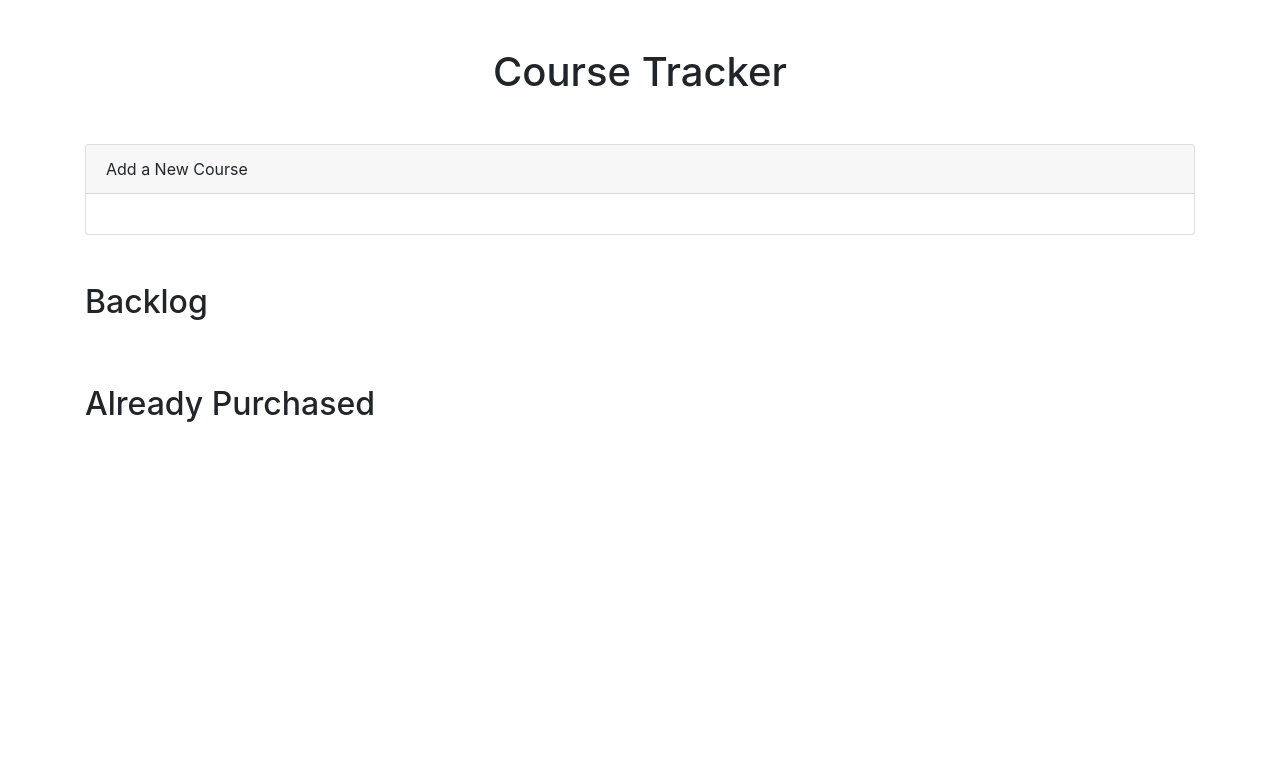
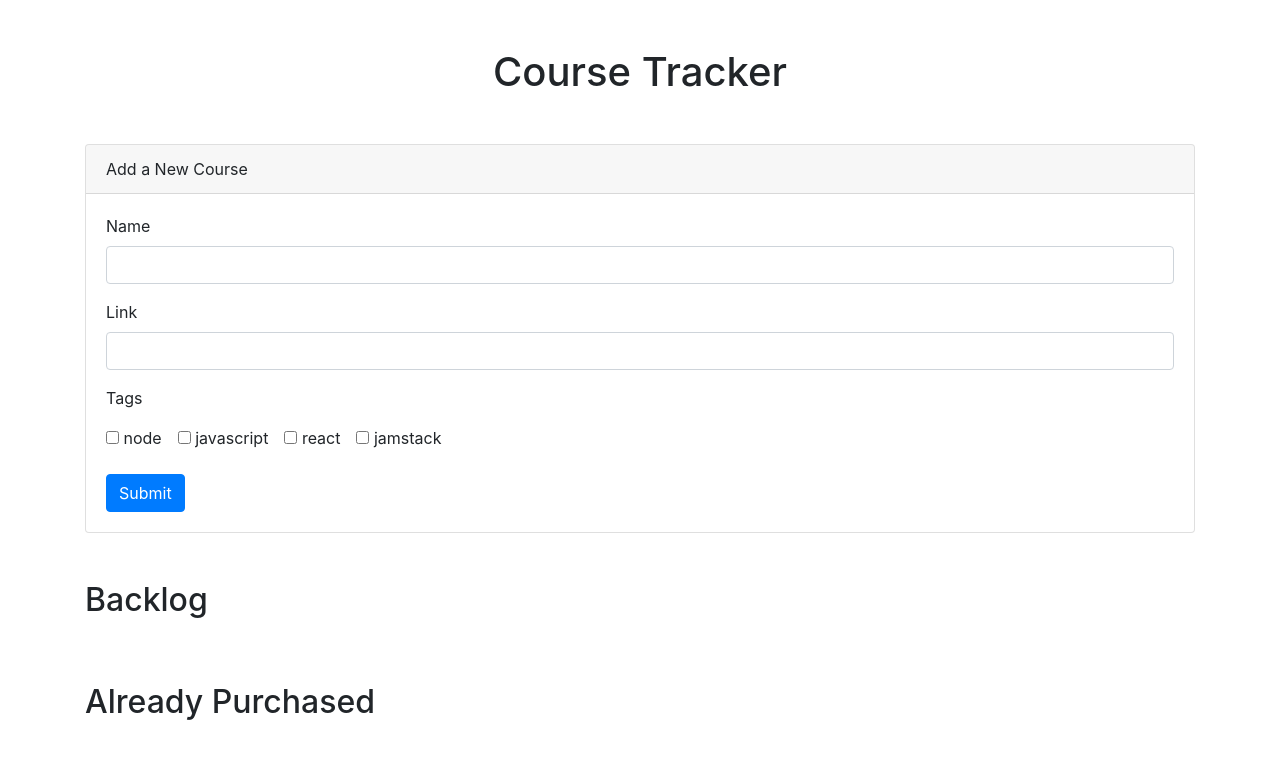
Before and after one commit to jamesqquick/Build-a-JAMstack-Course-Tracker-with-React-Serverless-and-Airtable, a React (Create React App) app: page / in a window 1280 px wide. Shown: the top 758 px of the page. Built offline with nearby package versions, Linux system fonts and the light colour scheme.

Commit message:
Adding the form back into the starter

```diff
--- a/src/components/CourseForm.js
+++ b/src/components/CourseForm.js
@@ -22,7 +22,33 @@ export default function CourseForm({ courseAdded }) {
             <div className="card-header">Add a New Course</div>
             <div className="card-body">
                 <form className="" onSubmit={submitCourse}>
-                    {/* TODO: Creat the form */}
+                    <div className="form-group">
+                        <label htmlFor="name">Name</label>
+                        <input
+                            type="text"
+                            name="name"
+                            value={name}
+                            className="form-control"
+                            onChange={(e) => setName(e.target.value)}
+                        />
+                    </div>
+                    <div className="form-group">
+                        <label htmlFor="link">Link</label>
+                        <input
+                            type="text"
+                            name="link"
+                            value={link}
+                            className="form-control"
+                            onChange={(e) => setLink(e.target.value)}
+                        />
+                    </div>
+                    <div className="form-group">
+                        <p>Tags</p>
+                        <Tags tagsUpdated={setTags} key={count} />
+                    </div>
+                    <button type="submit" className="btn btn-primary">
+                        Submit
+                    </button>
                 </form>
             </div>
         </div>
```
